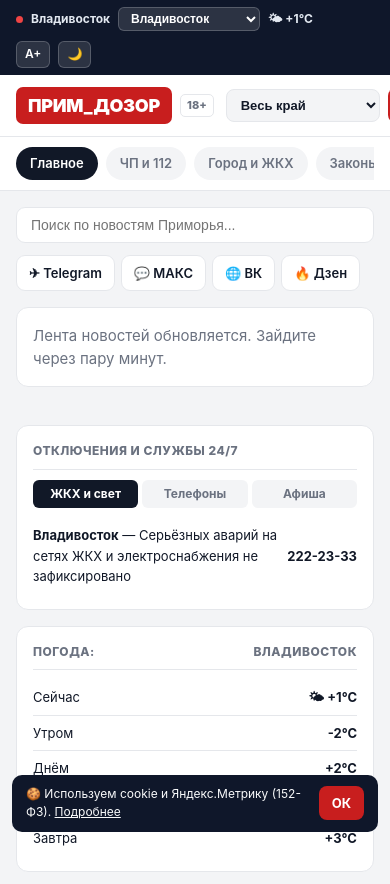
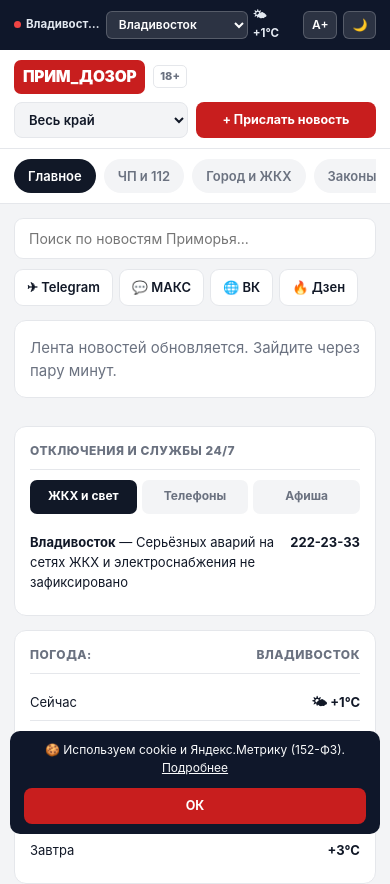
Before and after one commit to ggunster1-sketch/prim-dozor, a website: page index.html in a window 390 px wide. Shown: the top 884 px of the page. Drawn offline with Linux system fonts and the light colour scheme.

Commit message:
Update style.css

```diff
--- a/style.css
+++ b/style.css
@@ -25,7 +25,7 @@ body.dark {
 
 body.big-font { --scale: 1.16; }
 * { box-sizing: border-box; margin: 0; padding: 0; }
-html, body { overflow-x: hidden; width: 100%; }
+html, body { overflow-x: hidden; width: 100%; max-width: 100%; }
 
 body {
   font-family: -apple-system, BlinkMacSystemFont, "Segoe UI", Roboto, Arial, sans-serif;
@@ -34,44 +34,47 @@ body {
   font-size: calc(15px * var(--scale));
   line-height: 1.55;
   -webkit-font-smoothing: antialiased;
+  -webkit-tap-highlight-color: transparent;
 }
 
 a { color: inherit; text-decoration: none; }
-button { font: inherit; cursor: pointer; border: none; background: none; color: inherit; }
-.wrap { max-width: 1200px; margin: 0 auto; padding: 0 16px; }
+button, select, input, textarea { font: inherit; color: inherit; }
+button { cursor: pointer; border: none; background: none; touch-action: manipulation; }
+.wrap { width: 100%; max-width: 1200px; margin: 0 auto; padding: 0 14px; }
 
 /* Верхняя инфо-панель */
 .infobar { background: var(--top); color: #e2e8f0; font-size: 12px; padding: 7px 0; }
-.infobar-inner { display: flex; justify-content: space-between; align-items: center; gap: 10px; flex-wrap: wrap; }
-.infobar-left, .infobar-right { display: flex; align-items: center; gap: 8px; }
-.live-dot { width: 7px; height: 7px; background: #ef4444; border-radius: 50%; display: inline-block; }
+.infobar-inner { display: flex; justify-content: space-between; align-items: center; gap: 8px; }
+.infobar-left, .infobar-right { display: flex; align-items: center; gap: 6px; min-width: 0; }
+.live-dot { width: 7px; height: 7px; background: #ef4444; border-radius: 50%; display: inline-block; flex-shrink: 0; }
 .pill-btn {
   background: rgba(255,255,255,0.12);
   color: #fff;
   border: 1px solid rgba(255,255,255,0.2);
   border-radius: 6px;
-  padding: 3px 8px;
+  padding: 4px 8px;
   font-size: 12px;
   font-weight: 600;
+  min-height: 28px;
 }
 select.pill-btn option { background: #0f172a; color: #fff; }
 
 /* Шапка портала */
-.site-header { background: var(--card); border-bottom: 1px solid var(--border); padding: 12px 0; position: sticky; top: 0; z-index: 40; }
-.header-inner { display: flex; justify-content: space-between; align-items: center; gap: 12px; }
-.brand { display: flex; align-items: center; gap: 8px; }
-.brand-mark { background: var(--accent); color: #fff; font-weight: 900; font-size: 18px; padding: 5px 12px; border-radius: 7px; letter-spacing: -0.3px; }
-.brand-sub { font-size: 12px; color: var(--muted); font-weight: 600; }
-.brand-age { font-size: 11px; font-weight: 800; color: var(--muted); border: 1px solid var(--border); padding: 2px 6px; border-radius: 5px; }
-.header-actions { display: flex; align-items: center; gap: 8px; }
-.filter-city { background: var(--bg); color: var(--text); border: 1px solid var(--border); border-radius: 8px; padding: 7px 10px; font-size: 13px; font-weight: 600; }
-.btn-cta { background: var(--accent); color: #fff; padding: 7px 13px; border-radius: 8px; font-size: 13px; font-weight: 700; white-space: nowrap; }
+.site-header { background: var(--card); border-bottom: 1px solid var(--border); padding: 10px 0; position: sticky; top: 0; z-index: 40; }
+.header-inner { display: flex; justify-content: space-between; align-items: center; gap: 10px; }
+.brand { display: flex; align-items: center; gap: 8px; min-width: 0; }
+.brand-mark { background: var(--accent); color: #fff; font-weight: 900; font-size: 17px; padding: 5px 10px; border-radius: 7px; letter-spacing: -0.3px; white-space: nowrap; }
+.brand-sub { font-size: 12px; color: var(--muted); font-weight: 600; white-space: nowrap; }
+.brand-age { font-size: 11px; font-weight: 800; color: var(--muted); border: 1px solid var(--border); padding: 2px 6px; border-radius: 5px; flex-shrink: 0; }
+.header-actions { display: flex; align-items: center; gap: 8px; flex-shrink: 0; }
+.filter-city { background: var(--bg); color: var(--text); border: 1px solid var(--border); border-radius: 8px; padding: 7px 10px; font-size: 13px; font-weight: 600; min-height: 36px; }
+.btn-cta { background: var(--accent); color: #fff; padding: 8px 13px; border-radius: 8px; font-size: 13px; font-weight: 700; white-space: nowrap; min-height: 36px; display: inline-flex; align-items: center; justify-content: center; }
 
 /* Рубрикатор */
 .nav-strip { background: var(--card); border-bottom: 1px solid var(--border); }
-.tabs { display: flex; gap: 8px; overflow-x: auto; padding: 10px 0; scrollbar-width: none; }
+.tabs { display: flex; gap: 8px; overflow-x: auto; padding: 10px 0; scrollbar-width: none; -webkit-overflow-scrolling: touch; }
 .tabs::-webkit-scrollbar { display: none; }
-.tab { padding: 6px 14px; border-radius: 20px; font-size: 13px; font-weight: 600; color: var(--muted); background: var(--bg); white-space: nowrap; }
+.tab { padding: 7px 14px; border-radius: 20px; font-size: 13px; font-weight: 600; color: var(--muted); background: var(--bg); white-space: nowrap; flex-shrink: 0; }
 .tab.active { background: var(--text); color: var(--card); }
 
 /* Сезонный / праздничный баннер */
@@ -80,8 +83,8 @@ select.pill-btn option { background: #0f172a; color: #fff; }
   border: 1px solid var(--border);
   border-left: 4px solid var(--accent);
   border-radius: 10px;
-  padding: 12px 16px;
-  margin-top: 16px;
+  padding: 14px 16px;
+  margin-top: 14px;
   display: flex;
   justify-content: space-between;
   align-items: center;
@@ -89,19 +92,20 @@ select.pill-btn option { background: #0f172a; color: #fff; }
 }
 
 /* Поиск и соцсети */
-.sub-tools { display: flex; justify-content: space-between; align-items: center; gap: 12px; margin: 16px 0; }
-.search-input { flex: 1; background: var(--card); border: 1px solid var(--border); color: var(--text); border-radius: 9px; padding: 9px 14px; font-size: 14px; }
-.soc-pills { display: flex; gap: 6px; overflow-x: auto; scrollbar-width: none; }
-.soc-pill { background: var(--card); border: 1px solid var(--border); padding: 7px 12px; border-radius: 9px; font-size: 13px; font-weight: 600; white-space: nowrap; }
+.sub-tools { display: flex; justify-content: space-between; align-items: center; gap: 10px; margin: 14px 0; }
+.search-input { flex: 1; width: 100%; background: var(--card); border: 1px solid var(--border); color: var(--text); border-radius: 9px; padding: 9px 14px; font-size: 14px; min-height: 40px; }
+.soc-pills { display: flex; gap: 6px; overflow-x: auto; scrollbar-width: none; -webkit-overflow-scrolling: touch; }
+.soc-pills::-webkit-scrollbar { display: none; }
+.soc-pill { background: var(--card); border: 1px solid var(--border); padding: 7px 12px; border-radius: 9px; font-size: 13px; font-weight: 600; white-space: nowrap; flex-shrink: 0; }
 
 /* Двухколоночная сетка */
-.layout { display: grid; grid-template-columns: 1fr 330px; gap: 22px; align-items: start; }
+.layout { display: grid; grid-template-columns: minmax(0, 1fr) 330px; gap: 22px; align-items: start; }
 
 /* Главная новость */
 .hero-card { background: var(--card); border: 1px solid var(--border); border-radius: 12px; overflow: hidden; margin-bottom: 16px; cursor: pointer; }
 .hero-img { width: 100%; aspect-ratio: 16/9; object-fit: cover; display: block; background: #1e293b; }
-.hero-body { padding: 18px; }
-.hero-title { font-size: calc(21px * var(--scale)); font-weight: 800; line-height: 1.28; margin: 8px 0; }
+.hero-body { padding: 16px; }
+.hero-title { font-size: calc(20px * var(--scale)); font-weight: 800; line-height: 1.28; margin: 8px 0; word-break: break-word; }
 .hero-lead { color: var(--muted); font-size: 14px; line-height: 1.48; }
 
 /* Карточки ленты */
@@ -109,51 +113,64 @@ select.pill-btn option { background: #0f172a; color: #fff; }
   background: var(--card);
   border: 1px solid var(--border);
   border-radius: 12px;
-  padding: 15px;
+  padding: 14px;
   margin-bottom: 12px;
   display: grid;
-  grid-template-columns: 190px 1fr;
-  gap: 16px;
+  grid-template-columns: 185px minmax(0, 1fr);
+  gap: 14px;
   align-items: start;
   cursor: pointer;
 }
 .news-card:hover { border-color: var(--muted); }
 .news-thumb { width: 100%; aspect-ratio: 16/10; object-fit: cover; border-radius: 8px; background: #1e293b; display: block; }
-.news-meta { display: flex; flex-wrap: wrap; gap: 8px; font-size: 12px; color: var(--muted); margin-bottom: 6px; align-items: center; }
+.news-meta { display: flex; flex-wrap: wrap; gap: 6px; font-size: 12px; color: var(--muted); margin-bottom: 6px; align-items: center; }
 .badge-cat { color: var(--accent); font-weight: 700; }
 .badge-age { border: 1px solid var(--border); padding: 0 5px; border-radius: 4px; font-size: 11px; }
-.news-title { font-size: calc(16.5px * var(--scale)); font-weight: 700; line-height: 1.35; margin-bottom: 6px; }
+.news-title { font-size: calc(16px * var(--scale)); font-weight: 700; line-height: 1.35; margin-bottom: 6px; word-break: break-word; }
 .news-excerpt { font-size: 13.5px; color: var(--muted); line-height: 1.45; display: -webkit-box; -webkit-line-clamp: 2; -webkit-box-orient: vertical; overflow: hidden; }
 
 /* Правая колонка и компактные вкладки справочников */
-.widget { background: var(--card); border: 1px solid var(--border); border-radius: 12px; padding: 16px; margin-bottom: 16px; }
+.widget { background: var(--card); border: 1px solid var(--border); border-radius: 12px; padding: 15px; margin-bottom: 14px; }
 .widget-title { font-size: 12px; font-weight: 800; text-transform: uppercase; letter-spacing: 0.5px; color: var(--muted); margin-bottom: 10px; padding-bottom: 8px; border-bottom: 1px solid var(--border); display: flex; justify-content: space-between; align-items: center; }
-.w-row { display: flex; justify-content: space-between; align-items: center; gap: 8px; padding: 7px 0; font-size: 13px; border-bottom: 1px solid var(--border); }
+.w-row { display: flex; justify-content: space-between; align-items: flex-start; gap: 10px; padding: 8px 0; font-size: 13px; border-bottom: 1px solid var(--border); word-break: break-word; }
 .w-row:last-child { border-bottom: none; }
 
-.mini-tabs { display: flex; gap: 4px; margin-bottom: 10px; }
-.mini-tab { flex: 1; padding: 5px 6px; font-size: 12px; font-weight: 700; text-align: center; border-radius: 6px; background: var(--bg); color: var(--muted); }
+.mini-tabs { display: flex; gap: 5px; margin-bottom: 10px; }
+.mini-tab { flex: 1; padding: 7px 6px; font-size: 12px; font-weight: 700; text-align: center; border-radius: 7px; background: var(--bg); color: var(--muted); min-height: 34px; }
 .mini-tab.active { background: var(--text); color: var(--card); }
 
 /* Нативный рекламный слот (38-ФЗ) */
-.ad-box { background: var(--card); border: 1px dashed var(--border); border-radius: 12px; padding: 14px 16px; margin-bottom: 16px; }
-.ad-tag { font-size: 11px; color: var(--muted); display: flex; justify-content: space-between; margin-bottom: 6px; }
+.ad-box { background: var(--card); border: 1px dashed var(--border); border-radius: 12px; padding: 14px; margin-bottom: 16px; }
+.ad-tag { font-size: 11px; color: var(--muted); display: flex; justify-content: space-between; flex-wrap: wrap; gap: 4px; margin-bottom: 6px; }
 
 /* Модальные окна */
 .tldr { background: var(--bg); border-left: 3px solid var(--accent); padding: 12px 14px; border-radius: 0 8px 8px 0; font-size: 14px; margin: 12px 0; }
-.modal { display: none; position: fixed; inset: 0; background: rgba(0,0,0,0.75); z-index: 100; align-items: center; justify-content: center; padding: 14px; }
-.modal-sheet { background: var(--card); width: 100%; max-width: 760px; max-height: 90vh; overflow-y: auto; border-radius: 14px; padding: 22px; }
-.input { width: 100%; padding: 9px 12px; border-radius: 8px; background: var(--bg); border: 1px solid var(--border); color: var(--text); margin-bottom: 10px; font-size: 14px; }
+.modal { display: none; position: fixed; inset: 0; background: rgba(0,0,0,0.78); z-index: 100; align-items: center; justify-content: center; padding: 12px; }
+.modal-sheet { background: var(--card); width: 100%; max-width: 760px; max-height: 90vh; overflow-y: auto; border-radius: 14px; padding: 18px; -webkit-overflow-scrolling: touch; }
+.input { width: 100%; padding: 10px 12px; border-radius: 8px; background: var(--bg); border: 1px solid var(--border); color: var(--text); margin-bottom: 10px; font-size: 16px; }
 
-.cookie-bar { position: fixed; bottom: 12px; left: 12px; right: 12px; max-width: 760px; margin: 0 auto; background: #0f172a; color: #f9fafb; padding: 10px 14px; border-radius: 10px; display: flex; justify-content: space-between; align-items: center; gap: 10px; font-size: 12px; z-index: 90; }
-.site-footer { margin-top: 32px; border-top: 1px solid var(--border); padding: 24px 0; font-size: 12.5px; color: var(--muted); text-align: center; }
+.cookie-bar { position: fixed; bottom: 10px; left: 10px; right: 10px; max-width: 760px; margin: 0 auto; background: #0f172a; color: #f9fafb; padding: 10px 14px; border-radius: 10px; display: flex; justify-content: space-between; align-items: center; gap: 10px; font-size: 12px; z-index: 90; }
+.site-footer { margin-top: 28px; border-top: 1px solid var(--border); padding: 20px 0 64px; font-size: 12.5px; color: var(--muted); text-align: center; }
 
+/* Адаптация под мобильные устройства */
 @media (max-width: 840px) {
-  .layout { grid-template-columns: 1fr; }
+  .layout { grid-template-columns: minmax(0, 1fr); gap: 14px; }
   .sub-tools { flex-direction: column; align-items: stretch; }
-  .news-card { grid-template-columns: 105px 1fr; gap: 12px; padding: 12px; }
-  .news-thumb { aspect-ratio: 1/1; }
-  .news-excerpt, .hide-mob, .brand-sub { display: none !important; }
-  .hero-title { font-size: calc(18.5px * var(--scale)); }
-  .news-title { font-size: calc(15px * var(--scale)); margin-bottom: 0; }
+  .news-card { grid-template-columns: 110px minmax(0, 1fr); gap: 12px; padding: 12px; }
+  .news-thumb { aspect-ratio: 4/3; }
 }
+
+@media (max-width: 560px) {
+  .hide-mob, .brand-sub { display: none; }
+  .infobar-left { gap: 5px; font-size: 11.5px; }
+  #clock { max-width: 92px; overflow: hidden; text-overflow: ellipsis; white-space: nowrap; }
+  .header-inner { flex-wrap: wrap; gap: 8px; }
+  .header-actions { width: 100%; justify-content: space-between; }
+  .filter-city { flex: 1; max-width: 48%; }
+  .btn-cta { flex: 1; padding: 8px 10px; font-size: 12.5px; }
+  .brand-mark { font-size: 15.5px; padding: 5px 9px; }
+  .hero-title { font-size: calc(18px * var(--scale)); }
+  .news-title { font-size: calc(15px * var(--scale)); }
+  .news-excerpt { display: none; }
+  .cookie-bar { flex-direction: column; align-items: stretch; text-align: center; }
+}
```
